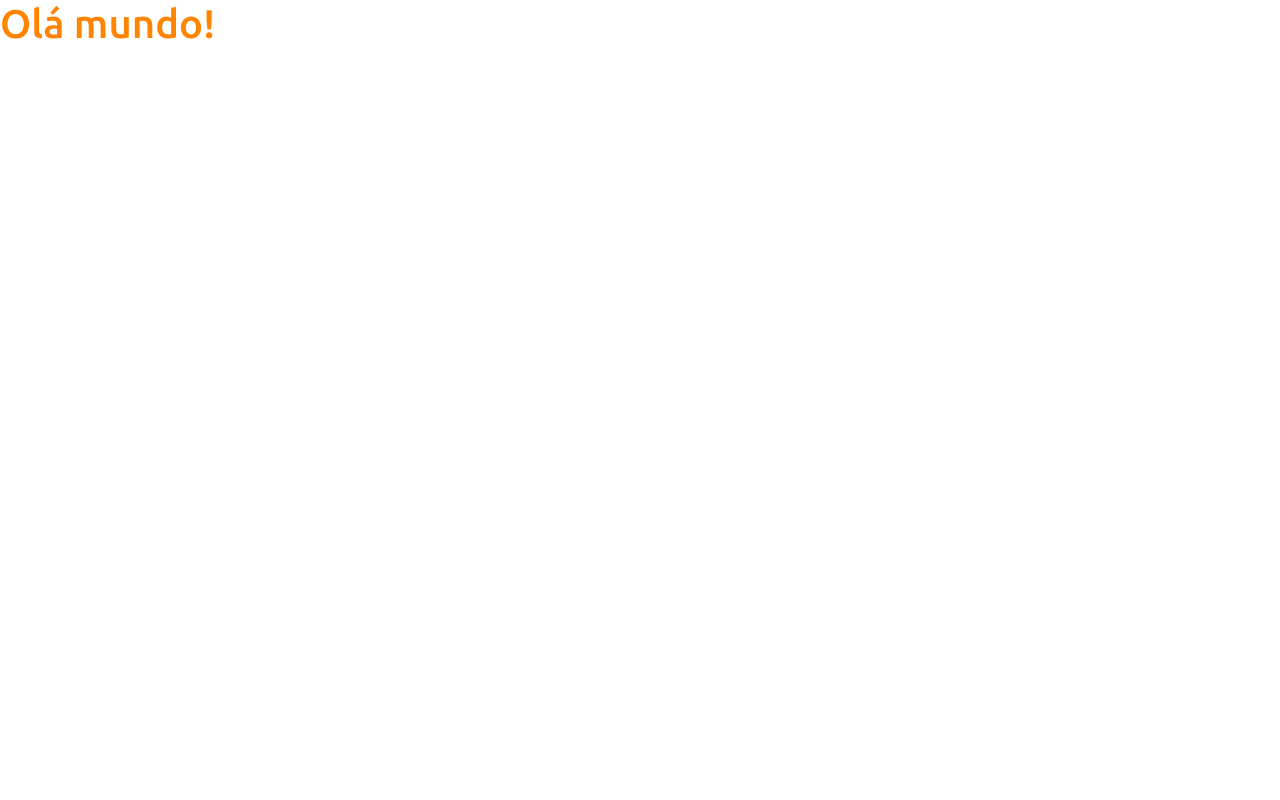
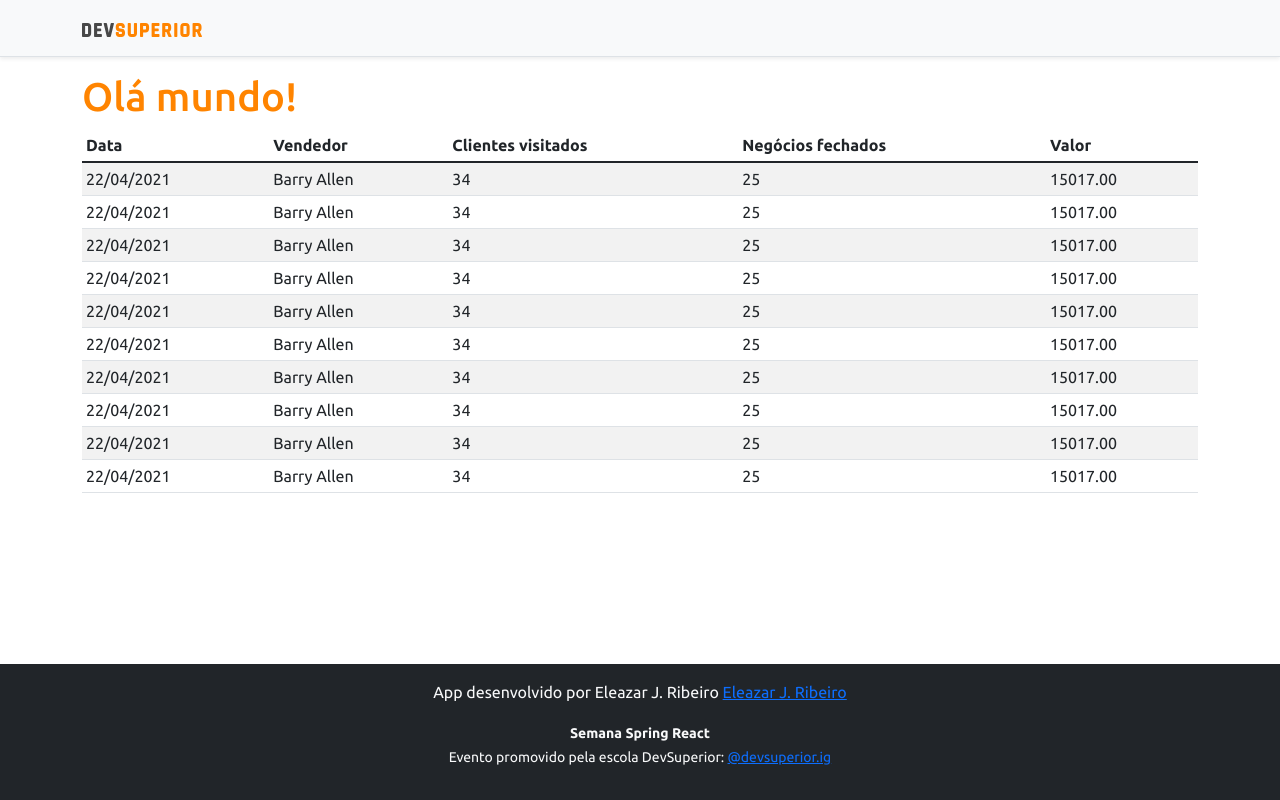
Before and after one commit to Eleazar2018/projeto-sds3, a React (Create React App) app in the folder frontend/: page / in a window 1280 px wide. Built offline with nearby package versions, Linux system fonts and the light colour scheme.

Commit message:
Basic static components

```diff
--- a/frontend/src/App.tsx
+++ b/frontend/src/App.tsx
@@ -2,11 +2,21 @@
 //import logo from './logo.svg';
 //import './App.css';
 
+import DataTable from "components/Datatable";
+import Footer from "components/Footer";
+import NavBar from "components/NavBar";
+
 function App() {
   return (
-    <div>
+    <>
+    <NavBar/>
+    <div className="container">
       <h1 className="text-primary">Olá mundo!</h1>
+
+      <DataTable/>
       </div>
+    <Footer/>
+    </>
   );
 }
 
--- /dev/null
+++ b/frontend/src/components/Datatable/index.tsx
@@ -0,0 +1,96 @@
+const DataTable = () => {
+    return (
+        <div className="table-responsive">
+            <table className="table table-striped table-sm">
+                <thead>
+                    <tr>
+                        <th>Data</th>
+                        <th>Vendedor</th>
+                        <th>Clientes visitados</th>
+                        <th>Negócios fechados</th>
+                        <th>Valor</th>
+                    </tr>
+                </thead>
+                <tbody>
+                    <tr>
+                        <td>22/04/2021</td>
+                        <td>Barry Allen</td>
+                        <td>34</td>
+                        <td>25</td>
+                        <td>15017.00</td>
+                    </tr>
+                    <tr>
+                        <td>22/04/2021</td>
+                        <td>Barry Allen</td>
+                        <td>34</td>
+                        <td>25</td>
+                        <td>15017.00</td>
+                    </tr>
+                    <tr>
+                        <td>22/04/2021</td>
+                        <td>Barry Allen</td>
+                        <td>34</td>
+                        <td>25</td>
+                        <td>15017.00</td>
+                    </tr>
+                    <tr>
+                        <td>22/04/2021</td>
+                        <td>Barry Allen</td>
+                        <td>34</td>
+                        <td>25</td>
+                        <td>15017.00</td>
+                    </tr>
+                    <tr>
+                        <td>22/04/2021</td>
+                        <td>Barry Allen</td>
+                        <td>34</td>
+                        <td>25</td>
+                        <td>15017.00</td>
+                    </tr>
+                    <tr>
+                        <td>22/04/2021</td>
+                        <td>Barry Allen</td>
+                        <td>34</td>
+                        <td>25</td>
+                        <td>15017.00</td>
+                    </tr>
+                    <tr>
+                        <td>22/04/2021</td>
+                        <td>Barry Allen</td>
+                        <td>34</td>
+                        <td>25</td>
+                        <td>15017.00</td>
+                    </tr>
+                    <tr>
+                        <td>22/04/2021</td>
+                        <td>Barry Allen</td>
+                        <td>34</td>
+                        <td>25</td>
+                        <td>15017.00</td>
+                    </tr>
+                    <tr>
+                        <td>22/04/2021</td>
+                        <td>Barry Allen</td>
+                        <td>34</td>
+                        <td>25</td>
+                        <td>15017.00</td>
+                    </tr>
+                    <tr>
+                        <td>22/04/2021</td>
+                        <td>Barry Allen</td>
+                        <td>34</td>
+                        <td>25</td>
+                        <td>15017.00</td>
+                    </tr>
+
+                </tbody>
+            </table>
+        </div>
+
+
+
+
+    );
+}
+
+export default DataTable;
--- /dev/null
+++ b/frontend/src/components/Footer/index.tsx
@@ -0,0 +1,13 @@
+const Footer = () => {
+    return (
+        <footer className="footer mt-auto py-3 bg-dark">
+            <div className="container">
+                <p className="text-light">App desenvolvido por Eleazar J. Ribeiro <a href="https://github.com/Eleazar2018" target="_blank" rel="noreferrer">Eleazar J. Ribeiro</a></p>
+                <p className="text-light"><small><strong>Semana Spring React</strong><br />
+                    Evento promovido pela escola DevSuperior: <a href="https://instagram.com/devsuperior.ig" target="_blank" rel="noreferrer">@devsuperior.ig</a></small></p>
+            </div>
+        </footer>
+    );
+}
+
+export default Footer;
--- /dev/null
+++ b/frontend/src/components/NavBar/index.tsx
@@ -0,0 +1,16 @@
+//function NavBar() {
+import ImgDsDark from 'assets/img/ds-dark.svg'
+const NavBar = () => {
+    return (
+        <div className="d-flex flex-column flex-md-row align-items-center p-3 px-md-4 mb-3 bg-light border-bottom shadow-sm">
+            <div className="container">
+                <nav className="my-2 my-md-0 mr-md-3">
+                    <img src={ImgDsDark} alt="DevSuperior" width="120" />
+                </nav>
+            </div>
+        </div>
+
+    );
+}
+
+export default NavBar;
```
Also changed, not shown: frontend/src/assets/img/ds-dark.svg (added).
